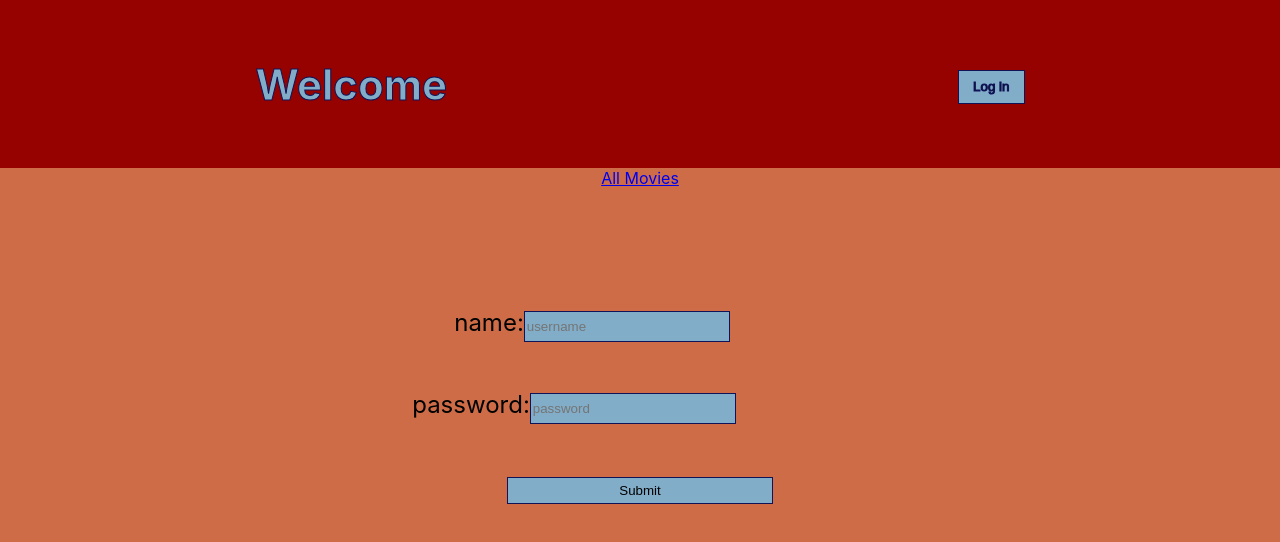
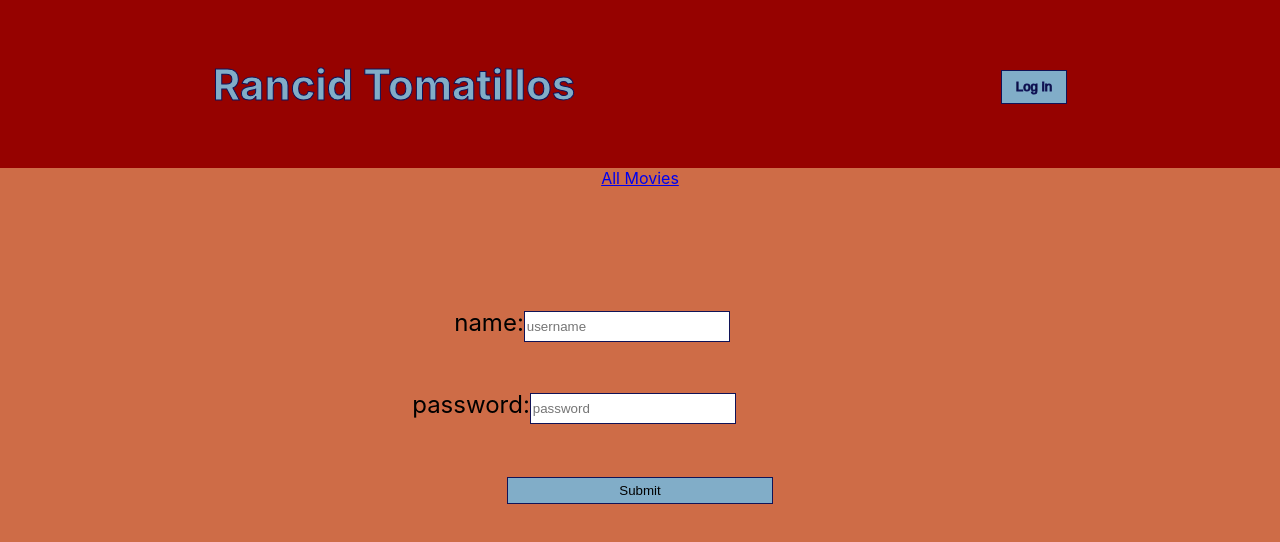
Before and after one commit to nware1066/independent-tomato, a React (Create React App) app: page /login in a window 1280 px wide. Shown: the top 542 px of the page. Built offline with nearby package versions, Linux system fonts and the light colour scheme; no server answers.

Commit message:
Route back to movies on login

```diff
--- a/src/App.js
+++ b/src/App.js
@@ -2,7 +2,7 @@ import React, { Component } from 'react';
 import Header from './Header/Header';
 import AllMovies from './AllMoviesPage/AllMovies';
 import Login from './Login/Login';
-import { BrowserRouter, Route, Switch, Link, NavLink } from 'react-router-dom';
+import { BrowserRouter, Route, Switch, Link, NavLink, Redirect } from 'react-router-dom';
 import { getAllMovies } from './APICalls/APICalls'
 
 import './App.css';
--- a/src/Header/Header.js
+++ b/src/Header/Header.js
@@ -3,11 +3,12 @@ import './header.css'
 import Login from '../Login/Login'
 import { BrowserRouter, Route, Switch, Link } from 'react-router-dom'
 
-function Header() {
+function Header(props) {
   return (
     <header>
       <section className="header-section">
-        <h1>Welcome</h1>
+        <h1>Rancid Tomatillos</h1>
+        {props.username && <h2>Welcome {props.username}!</h2>}
         <Link to="/login"><button className="login-button">Log in</button></Link>
       </section>
 
--- a/src/Login/Login.css
+++ b/src/Login/Login.css
@@ -22,7 +22,7 @@
   height: 2em;
   width: 15em;
   border: 1px solid #101357;
-  background-color: #81ADC8;
+  /* background-color: #81ADC8; */
 }
 
 .submit-button {
--- a/src/Login/Login.js
+++ b/src/Login/Login.js
@@ -1,7 +1,7 @@
 import React, { Component } from 'react'
 import './Login.css'
 import { postUser } from '../APICalls/APICalls'
-
+import { Redirect } from 'react-router-dom'
 class Login extends Component  {
   constructor(props) {
     super(props)
@@ -9,7 +9,8 @@ class Login extends Component  {
         username: '',
         email: '',
         password: '',
-        error: ''
+        error: '',
+        isLoggedIn: false
       }
   }
 
@@ -21,12 +22,16 @@ class Login extends Component  {
     event.preventDefault();
     // resolve promise of fetchedUserData
     postUser(this.state.username, this.state.password)
-    .then(user => this.props.getUser(user));
+    .then(user => this.props.getUser(user))
+    .then(this.setState({isLoggedIn: true}));
     // send user to App.js
 
   }
 
   render() {
+    if (this.state.isLoggedIn) {
+      return <Redirect to='/' />
+    }
     return (
       <section className='login-container'>
         <form className='login-form'>
```
